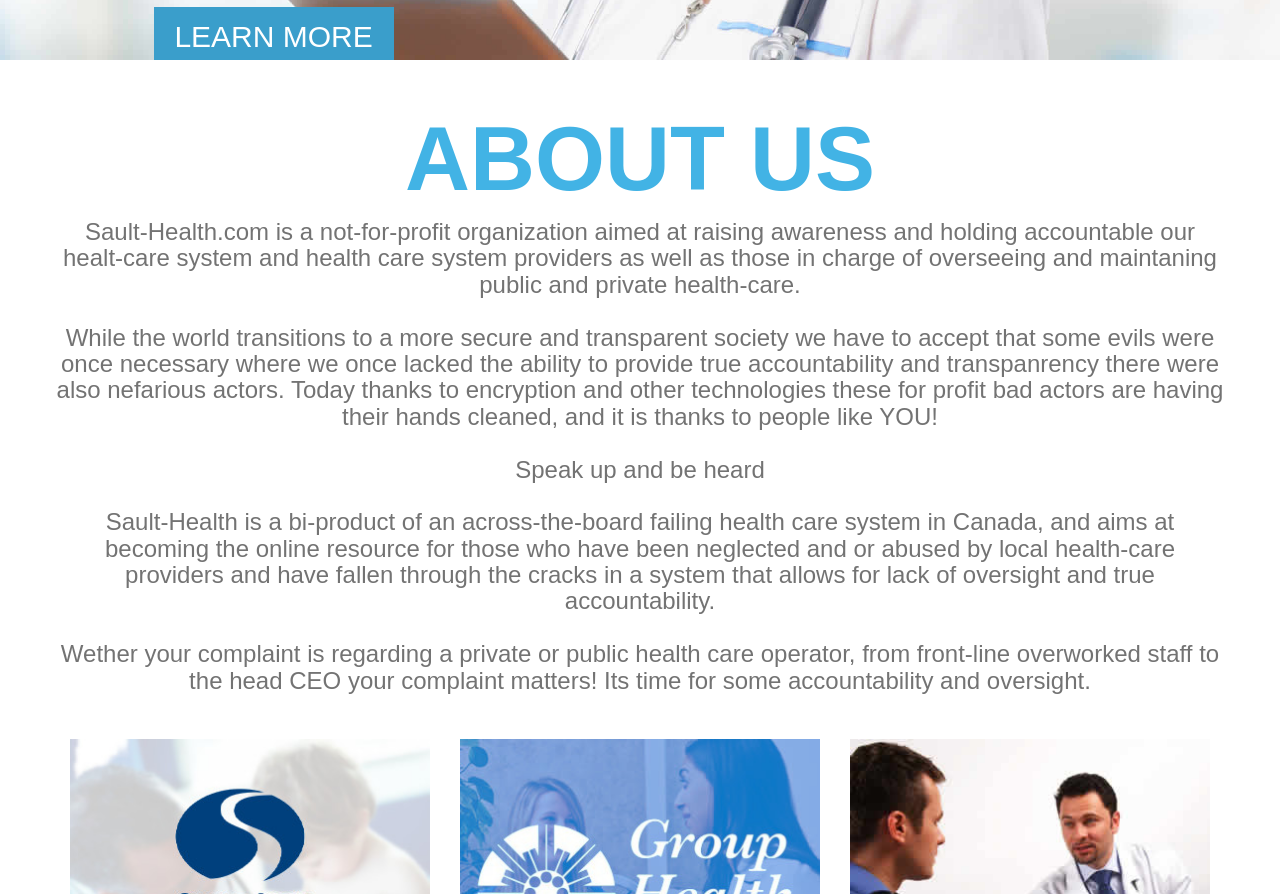
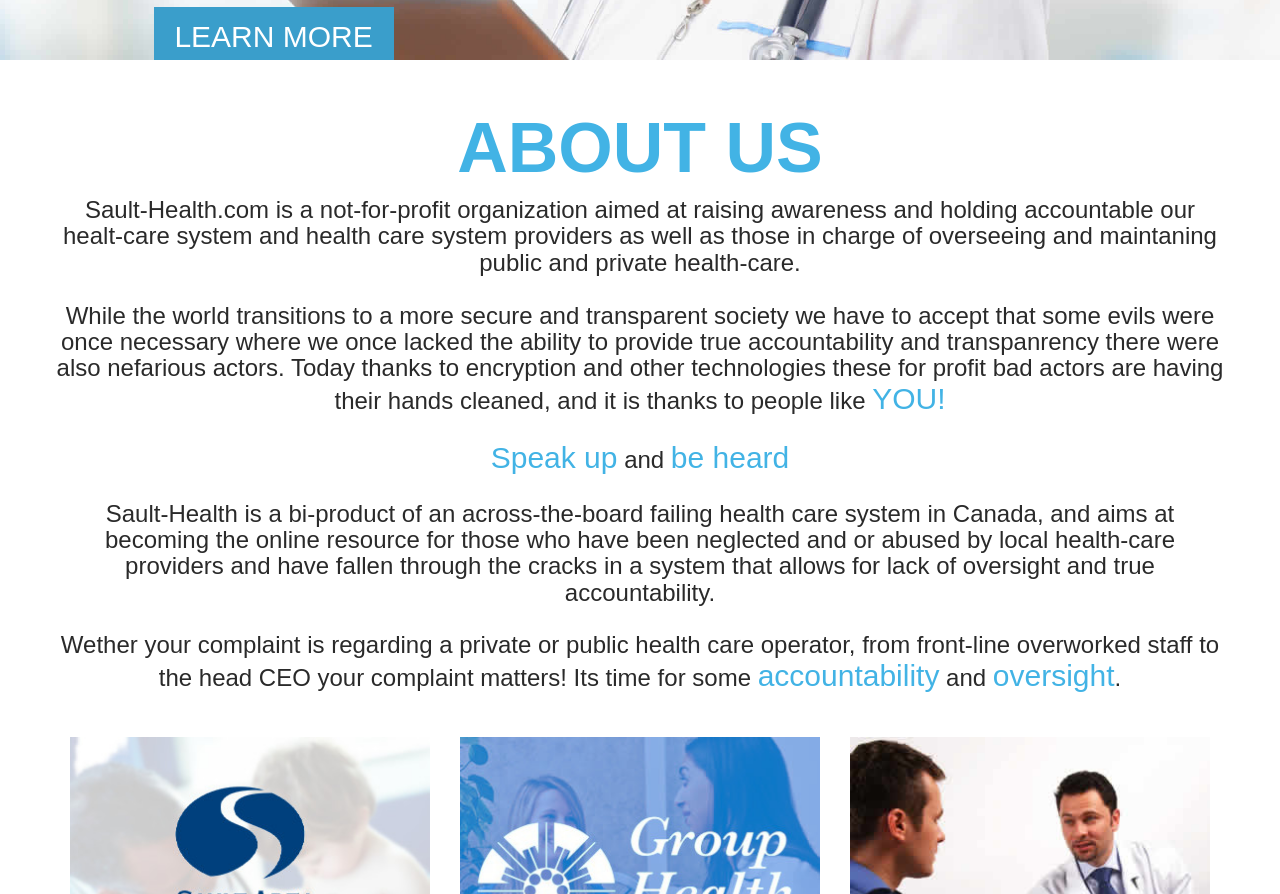
Before and after one commit to Quantum-Theology/quantum-theology.github.io, a plain HTML site: page index.html in a window 1280 px wide. Shown: the part 571-1465 px from the top of the page. Drawn offline with nearby package versions, Linux system fonts and the light colour scheme; some packages are replaced by stand-ins of ours; a web font is replaced by a local one.

Commit message:
update css

```diff
--- a/css/style.css
+++ b/css/style.css
@@ -176,16 +176,21 @@
 }
 
 /*about area*/
+.impo {
+    color: #42b3e5;
+    font-size: 30px;
+}
 
 .about h2 {
-    font-size: 90px;
+    font-size: 70px;
     color: #42b3e5;
     margin-top: 50px;
 }
 .about h4 {
     font-size: 24px;
-    color: #737373;
+    color: #2a2a2a;
     margin-bottom: 45px;
+
 }
 .about-img img {
     width: 100%;
```
